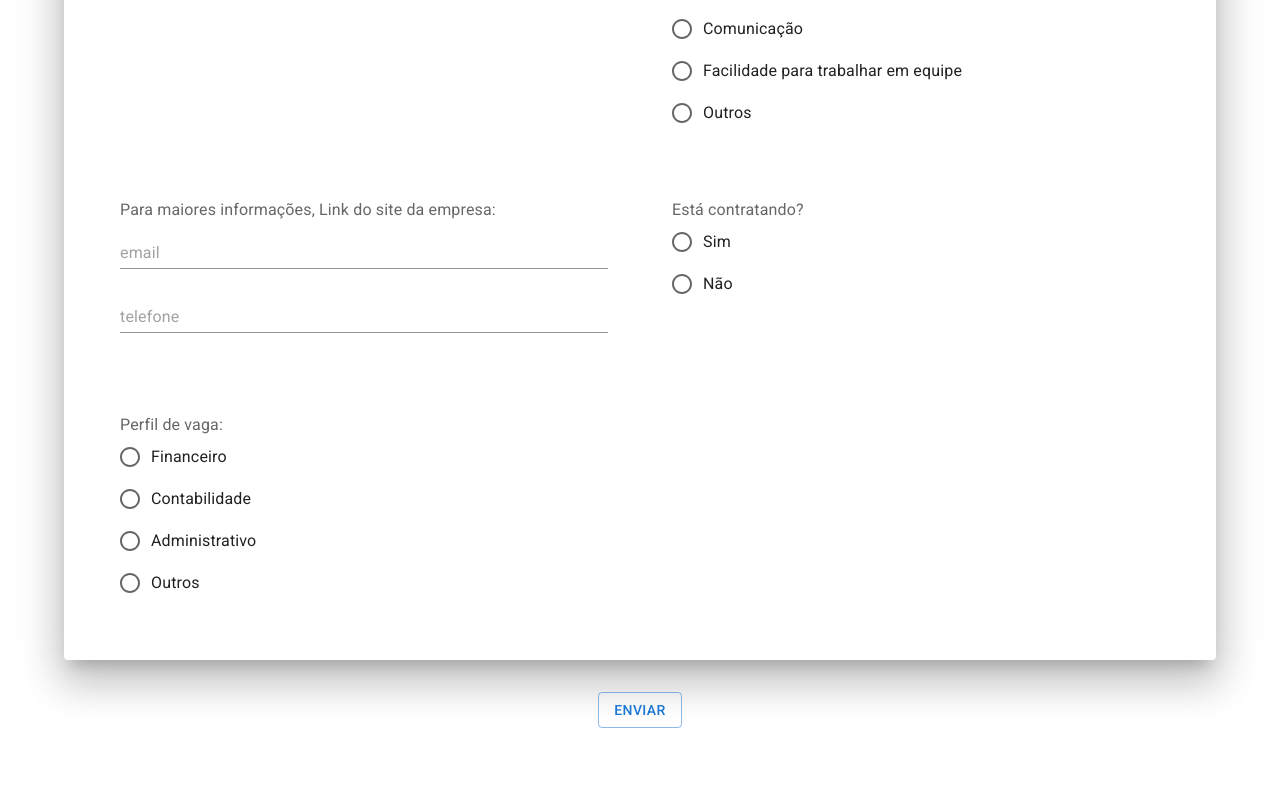
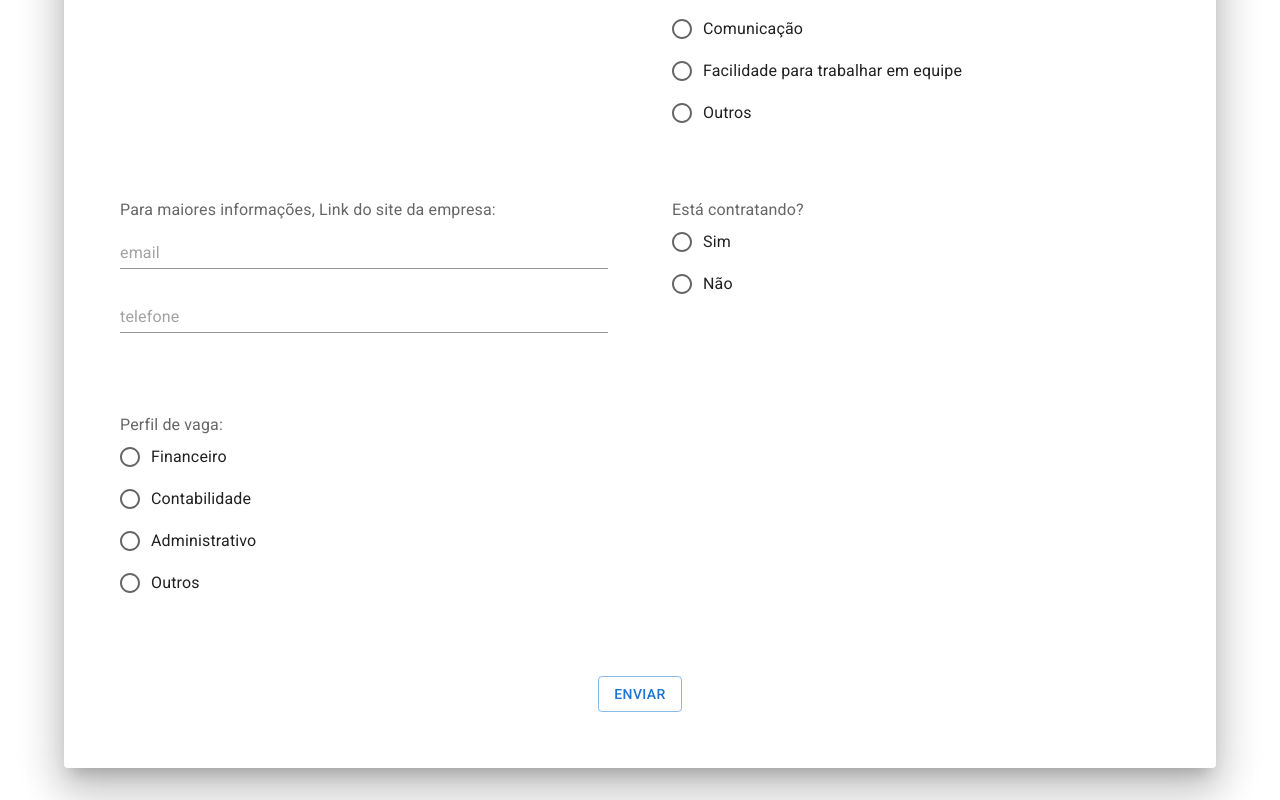
Before and after one commit to Tonny221/empresas-form, a React (Create React App) app: page / in a window 1280 px wide. Shown: the part 1438-2238 px from the top of the page. Before the commit the page ends 2198 px from the top, so only its background shows below. Built offline with nearby package versions, Linux system fonts and the light colour scheme; the HTML template or start-up script is replaced by a standard one.

Commit message:
fixing layout btn

```diff
--- a/src/App.js
+++ b/src/App.js
@@ -1,13 +1,11 @@
 import InfoData from "./containers/InfoData";
 import Header from "./ui/Header";
-import SubmitBtn from "./ui/SubmitBtn";
 
 function App() {
   return (
     <>
       <Header />
       <InfoData />
-      <SubmitBtn />
     </>
   );
 }
--- a/src/containers/InfoData.js
+++ b/src/containers/InfoData.js
@@ -1,5 +1,6 @@
 import { Paper, Typography, styled, Container, InputLabel, TextField, Grid, RadioGroup, FormControlLabel, Radio, FormGroup, Checkbox } from '@mui/material'
 import React, { useState } from 'react'
+import SubmitBtn from '../ui/SubmitBtn';
 
 const ContentPaper = styled(Paper)(({ theme }) => ({
     marginTop: '2rem',
@@ -156,6 +157,7 @@ const InfoData = () => {
                         </RadioGroup>
                     </Grid>
                 </Grid>
+                <SubmitBtn />
             </ContentPaper>
         </Container>
     )
```
